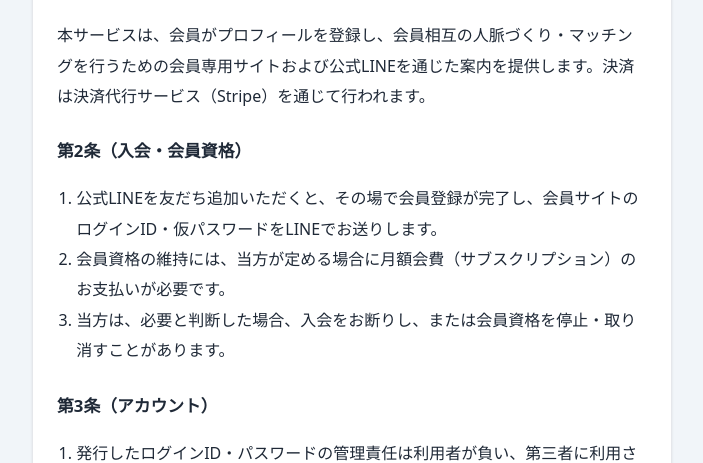
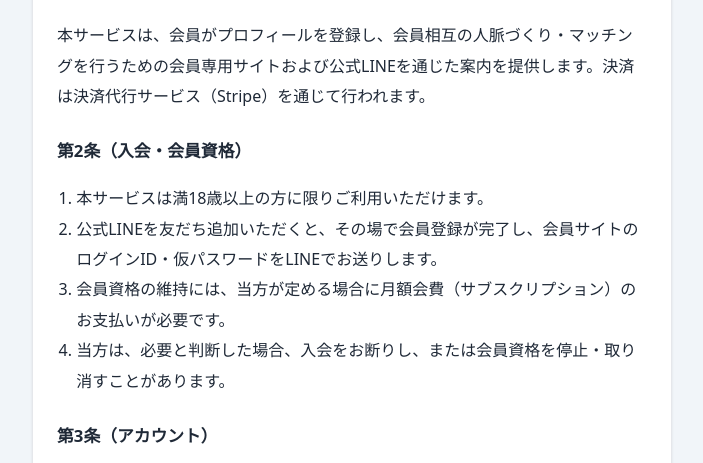
Before and after one commit to capinfo0000/LINE, a PHP site: page /terms.php in a window 1280 px wide. Shown: the part 320-783 px from the top of the page, without its empty margins (288-991 px from the left). Run offline with PHP 8.4, Linux system fonts and the light colour scheme; the visitor is signed in with stand-in values (Sample User, id 1); some libraries are stand-ins or nearby versions.

Commit message:
規約編集を管理者限定に／入会を18歳以上に制限
権限
- 規約・ポリシーの本文編集（settings_legal.php）と各種設定（settings_site.php）を
  require_admin_tenant() にした。招待した一般スタッフでも、公開される法的文書
  （利用規約・プライバシーポリシー・特商法の表記、および各ページへの追記欄）を
  書き換えられる状態だったため。管理ナビの2項目も is_admin の分岐へ移し、
  画面を隠すだけでなくPOSTも403で弾く（authz.admin_deny を監査ログに記録）。
- 一般スタッフの操作範囲は従来どおり（会員管理・説明会・LINE配信・申し込み者・
  タグ管理・アカウント設定）。

年齢
- 入会を満18歳以上に制限。MEMBER_MIN_AGE と is_eligible_birthdate() を追加し、
  ①プロフィール編集の入力チェック ②save_profile() ③生年月日欄の max 属性
  の3か所で同じ判定を使う。POSTを直接組み立てて入力チェックを迂回しても
  保存側で弾く。形式の判定は normalize_birthdate() のままにして、
  「日付が不正」と「年齢が足りない」でエラー文言を分けている。
- 利用規約の既定文に「満{最低年齢}歳以上」の1項を追加。数字は直書きせず
  差し込み語にして member_min_age() を引くため、制限値を変えると規約も追従する。
- 既存会員は保存時のみ判定するため即時に締め出さない。該当者の有無を確認できるよう
  diag に min_age / under_min_age を追加（ローカル検証では該当0件）。

検証：18歳の誕生日当日は通り前日は弾くこと、画面・save_profile 直接呼び出しの
両方で18歳未満が保存されないこと、規約が制限値に追従すること、一般スタッフでは
両ページがGET/POSTとも403になりナビにも出ないこと、管理者は従来どおり保存できることを確認。
全画面巡回で警告・CSP違反・JSエラー・横スクロールは0件。

Co-Authored-By: Claude <noreply@anthropic.com>
Claude-Session: https://claude.ai/code/session_01GKzueA7JZxXxaLapfir8MT

```diff
--- a/public/admin/_app_header.php
+++ b/public/admin/_app_header.php
@@ -23,11 +23,12 @@ $navItems = [
     ['contacts.php',  '', '申し込み者',     ['contacts.php']],
     ['openchat.php',  '', 'オープンチャット', ['openchat.php']],
     ['tags.php',      '', 'タグ管理',       ['tags.php']],
-    ['settings_site.php', '', '各種設定',   ['settings_site.php']],
-    ['settings_legal.php', '', '規約・ポリシー', ['settings_legal.php']],
     ['account.php',   '', 'アカウント設定', ['account.php']],
 ];
 if ((int) ($tenant['is_admin'] ?? 0) === 1) {
+    // 公開される法的文書（規約・ポリシー・特商法の表記）に関わる設定は管理者のみ。
+    $navItems[] = ['settings_site.php', '', '各種設定', ['settings_site.php']];
+    $navItems[] = ['settings_legal.php', '', '規約・ポリシー', ['settings_legal.php']];
     $navItems[] = ['invites.php', '', '運営者を招待', ['invites.php']];
     // 初期設定ページは存在する間だけ表示（自己削除後は自動的に消える）。
     if (is_file(__DIR__ . '/settings_env.php')) {
--- a/public/admin/settings_legal.php
+++ b/public/admin/settings_legal.php
@@ -11,7 +11,7 @@ declare(strict_types=1);
 
 require dirname(__DIR__, 2) . '/src/bootstrap.php';
 
-$tenant = require_tenant();
+$tenant = require_admin_tenant(); // 公開される法的文書を書き換えるため管理者限定
 $defs = legal_doc_defs();
 $msg = (string) ($_GET['msg'] ?? '');
 $msgType = ((string) ($_GET['type'] ?? 'ok')) === 'ng' ? 'ng' : 'ok';
--- a/public/admin/settings_site.php
+++ b/public/admin/settings_site.php
@@ -9,7 +9,7 @@ declare(strict_types=1);
 
 require dirname(__DIR__, 2) . '/src/bootstrap.php';
 
-$tenant = require_tenant();
+$tenant = require_admin_tenant(); // 公開される法的文書を書き換えるため管理者限定
 $msg = '';
 $msgType = 'ok';
 
--- a/public/cron.php
+++ b/public/cron.php
@@ -110,7 +110,7 @@ try {
     } elseif ($job === 'diag') {
         // 運用診断（秘密情報は出力しない）。自己紹介ロック・LINE受信の状況を確認する。
         $L = [];
-        $L[] = 'code_version=ui_review_fix_1';
+        $L[] = 'code_version=age18_admin_1';
         $L[] = 'signup_mode=' . signup_mode();
         $L[] = 'intro_gate=' . (intro_gate_enabled() ? 'ON' : 'OFF');
         $L[] = 'line_token=' . (line_channel_token() !== null ? 'set' : 'MISSING');
@@ -122,6 +122,9 @@ try {
         $L[] = 'members_with_line=' . $q("SELECT COUNT(*) FROM members WHERE line_user_id IS NOT NULL AND line_user_id <> ''");
         $L[] = 'intro_done=' . $q('SELECT COUNT(*) FROM members WHERE intro_submitted_at IS NOT NULL AND intro_submitted_at > 0');
         $L[] = 'intro_exempt=' . $q('SELECT COUNT(*) FROM members WHERE intro_gate_exempt = 1');
+        // 年齢制限を入れる前に登録された、最低年齢に満たない会員がいないかの確認用。
+        $L[] = 'min_age=' . member_min_age();
+        $L[] = 'under_min_age=' . $q("SELECT COUNT(*) FROM profiles WHERE birthdate IS NOT NULL AND birthdate <> '' AND birthdate > '" . date('Y-m-d', strtotime('-' . member_min_age() . ' years')) . "'");
         $L[] = 'gated_now=' . $q("SELECT COUNT(*) FROM members WHERE line_user_id IS NOT NULL AND line_user_id <> '' AND (intro_submitted_at IS NULL OR intro_submitted_at = 0) AND intro_gate_exempt = 0");
         $L[] = 'inbound_24h=' . $q("SELECT COUNT(*) FROM line_messages WHERE direction = 'in' AND created_at > " . (time() - 86400));
         $L[] = 'inbound_7d=' . $q("SELECT COUNT(*) FROM line_messages WHERE direction = 'in' AND created_at > " . (time() - 7 * 86400));
--- a/public/member/profile.php
+++ b/public/member/profile.php
@@ -24,6 +24,8 @@ if ($_SERVER['REQUEST_METHOD'] === 'POST') {
     $inBirth = trim((string) ($_POST['birthdate'] ?? ''));
     if ($inBirth !== '' && normalize_birthdate($inBirth) === '') {
         $errors[] = '生年月日が正しくありません。カレンダーから実在する日付を選び直してください（例: 1990-05-20）。';
+    } elseif ($inBirth !== '' && !is_eligible_birthdate(normalize_birthdate($inBirth))) {
+        $errors[] = '本サービスは満' . member_min_age() . '歳以上の方のみご利用いただけます。生年月日をご確認ください。';
     }
     if (trim((string) ($_POST['name_text'] ?? '')) === '') {
         $errors[] = '名前が未入力です。他の会員に表示される名前を入力してください。';
@@ -288,7 +290,7 @@ $renderLinkRow = function (array $lk = ['kind' => 'other', 'label' => '', 'url'
         <hr style="border:0;border-top:1px solid var(--border);margin:18px 0;">
         <div class="tp-fields">
             <?php $renderField('m-name', '名前', 'f-name', 'name_text', (string) $profile['name_text'], (string) $profile['name_text'], 'text', '例: 田中 由紀', false, ['maxlength' => '100']); ?>
-            <?php $renderField('m-birth', '生年月日（年齢のみ公開）', 'f-birth', 'birthdate', $birthdate, $currentAge !== null ? $currentAge . '歳' : '', 'date', '', true, ['min' => '1900-01-01', 'max' => date('Y-m-d')]); ?>
+            <?php $renderField('m-birth', '生年月日（年齢のみ公開）', 'f-birth', 'birthdate', $birthdate, $currentAge !== null ? $currentAge . '歳' : '', 'date', '', true, ['min' => '1900-01-01', 'max' => date('Y-m-d', strtotime('-' . member_min_age() . ' years'))]); ?>
             <?php $renderField('m-occ', '職業', 'f-occ', 'occupation', (string) ($profile['occupation'] ?? ''), (string) ($profile['occupation'] ?? ''), 'text', '例: 税理士 / Webエンジニア / 飲食店オーナー', false, ['maxlength' => '80']); ?>
             <?php $renderField('m-headline', 'ひとことPR', 'f-headline', 'headline', (string) $profile['headline'], (string) $profile['headline'], 'text', '例: 補助金・資金繰りが専門です', false, ['maxlength' => '120']); ?>
             <?php $renderTextareaField('m-bio', '自己紹介', 'f-bio', 'bio', (string) $profile['bio'], '経歴・得意なこと・どんな方とつながりたいか など'); ?>
--- a/src/legal.php
+++ b/src/legal.php
@@ -37,9 +37,10 @@ function legal_doc_defs(): array
 本サービスは、会員がプロフィールを登録し、会員相互の人脈づくり・マッチングを行うための会員専用サイトおよび公式LINEを通じた案内を提供します。決済は決済代行サービス（Stripe）を通じて行われます。
 
 # {条}（入会・会員資格）
-1. {入会の流れ}
-2. 会員資格の維持には、当方が定める場合に月額会費（サブスクリプション）のお支払いが必要です。
-3. 当方は、必要と判断した場合、入会をお断りし、または会員資格を停止・取り消すことがあります。
+1. 本サービスは満{最低年齢}歳以上の方に限りご利用いただけます。
+2. {入会の流れ}
+3. 会員資格の維持には、当方が定める場合に月額会費（サブスクリプション）のお支払いが必要です。
+4. 当方は、必要と判断した場合、入会をお断りし、または会員資格を停止・取り消すことがあります。
 
 # {条}（アカウント）
 1. 発行したログインID・パスワードの管理責任は利用者が負い、第三者に利用させてはなりません。初回ログイン時にはパスワードの変更をお願いします。
@@ -127,6 +128,7 @@ function legal_tokens(): array
 {
     return [
         '{サービス名}'       => 'Enlink',
+        '{最低年齢}'         => (string) member_min_age(),
         '{事業者名}'         => legal_biz_name(),
         '{運営責任者}'       => site_setting('biz_owner'),
         '{所在地}'           => site_setting('biz_address'),
--- a/src/profile.php
+++ b/src/profile.php
@@ -81,6 +81,11 @@ function save_profile(string $memberId, array $d): void
     $birthdate = array_key_exists('birthdate', $d)
         ? normalize_birthdate((string) $d['birthdate'])
         : (string) ($existing['birthdate'] ?? '');
+    // 最低年齢に満たない生年月日は保存しない。画面側でも弾いているが、POSTを直接
+    // 組み立てれば入力チェックは迂回できるため、保存の直前でも必ず確認する。
+    if ($birthdate !== '' && array_key_exists('birthdate', $d) && !is_eligible_birthdate($birthdate)) {
+        $birthdate = (string) ($existing['birthdate'] ?? '');
+    }
     $ageText = (string) ($d['age_text'] ?? $existing['age_text']);
     if ($birthdate !== '') {
         $age = compute_age($birthdate);
@@ -143,6 +148,28 @@ function normalize_birthdate(string $raw): string
         return '';
     }
     return $norm;
+}
+
+/** 入会できる最低年齢（満年齢）。規約の文面もこの値を差し込んでいる。 */
+const MEMBER_MIN_AGE = 18;
+
+/** 入会できる最低年齢。 */
+function member_min_age(): int
+{
+    return MEMBER_MIN_AGE;
+}
+
+/**
+ * この生年月日で入会できるか（形式が正しく、かつ最低年齢以上）。
+ *
+ * 形式の判定は normalize_birthdate() に任せて、ここは年齢だけを見る。
+ * 混ぜてしまうと画面のエラーが「実在する日付を選び直してください」になり、
+ * 何が理由で弾かれたのか会員に伝わらなくなるため。
+ */
+function is_eligible_birthdate(string $birthdate): bool
+{
+    $age = compute_age($birthdate);
+    return $age !== null && $age >= member_min_age();
 }
 
 /** 生年月日(YYYY-MM-DD)から満年齢を算出（不正なら null）。 */
```
